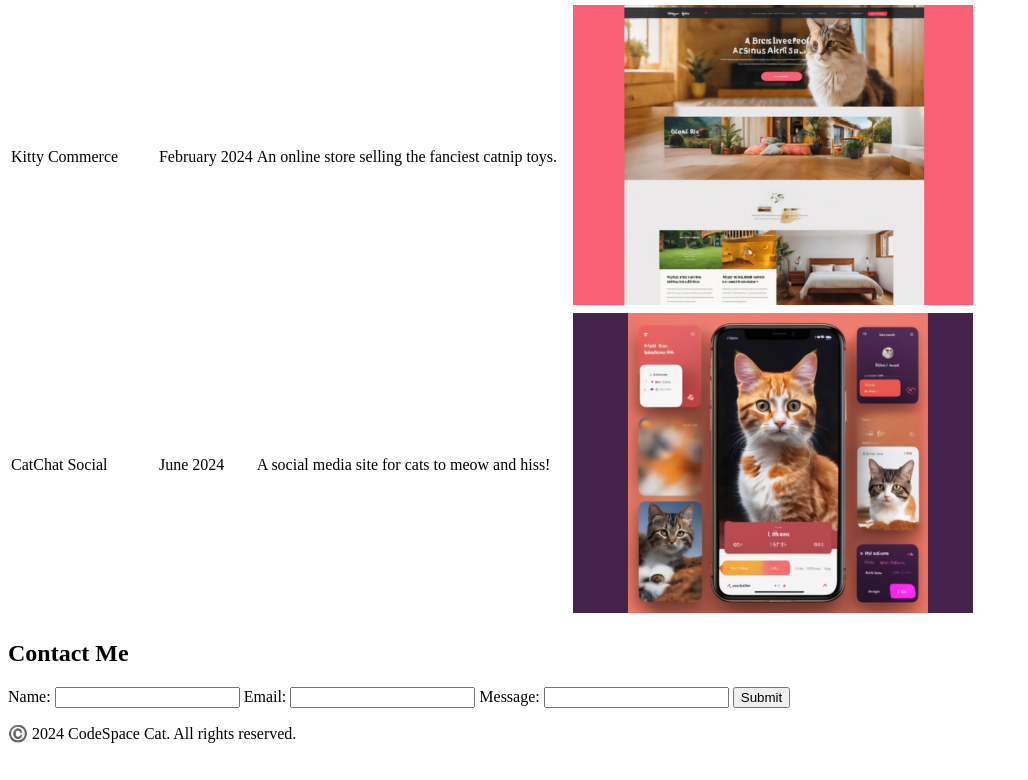
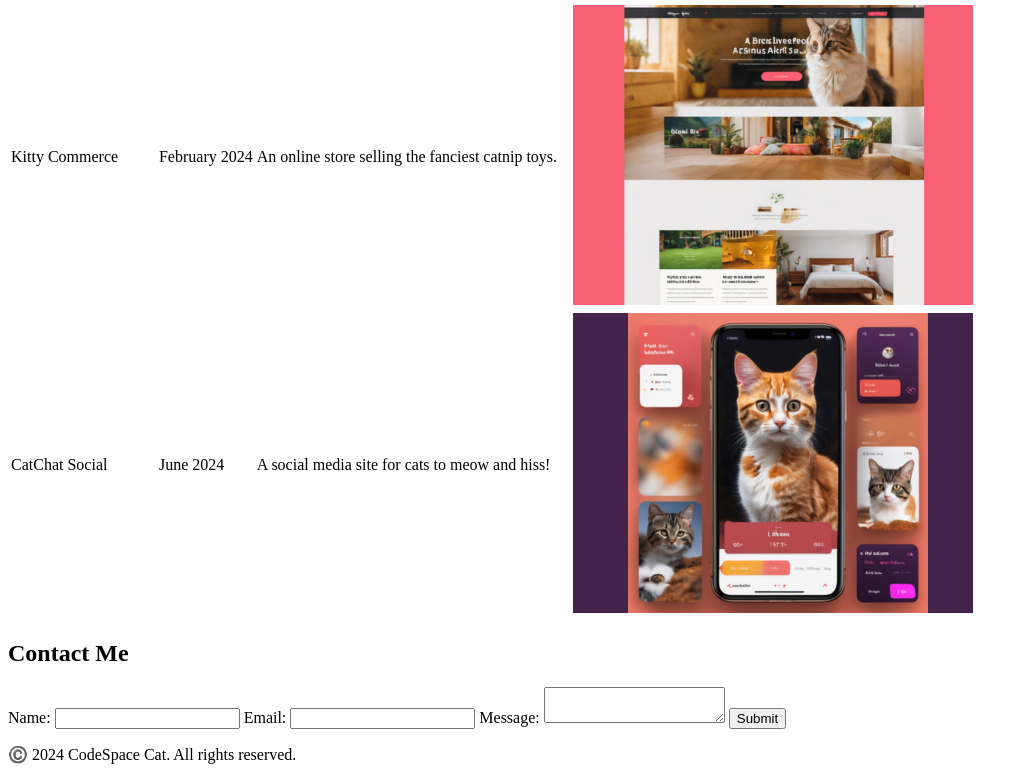
Before and after one commit to AfolabiAkandeAkor/Module_04_AFOAKA25509_pto2505_GroupA_Afolabi-Akande_SDF02, a plain HTML site: page index.html in a window 1280 px wide. Shown: the part 1156-1936 px from the top of the page, without its empty margins (0-1028 px from the left). Before the commit the page ends 1915 px from the top, so only its background shows below. Drawn offline with Linux system fonts and the light colour scheme.

Commit message:
changed the input area on message to textarea for a bigger box

```diff
--- a/index.html
+++ b/index.html
@@ -112,7 +112,7 @@
         <input type="email" id="email" name="email"   />
 
         <label for="message">Message:</label>
-        <input type="text" id="message" name="message"   />
+        <textarea id="message" name="message"></textarea>
 
         <input type="submit" value="Submit"  />
 
```
